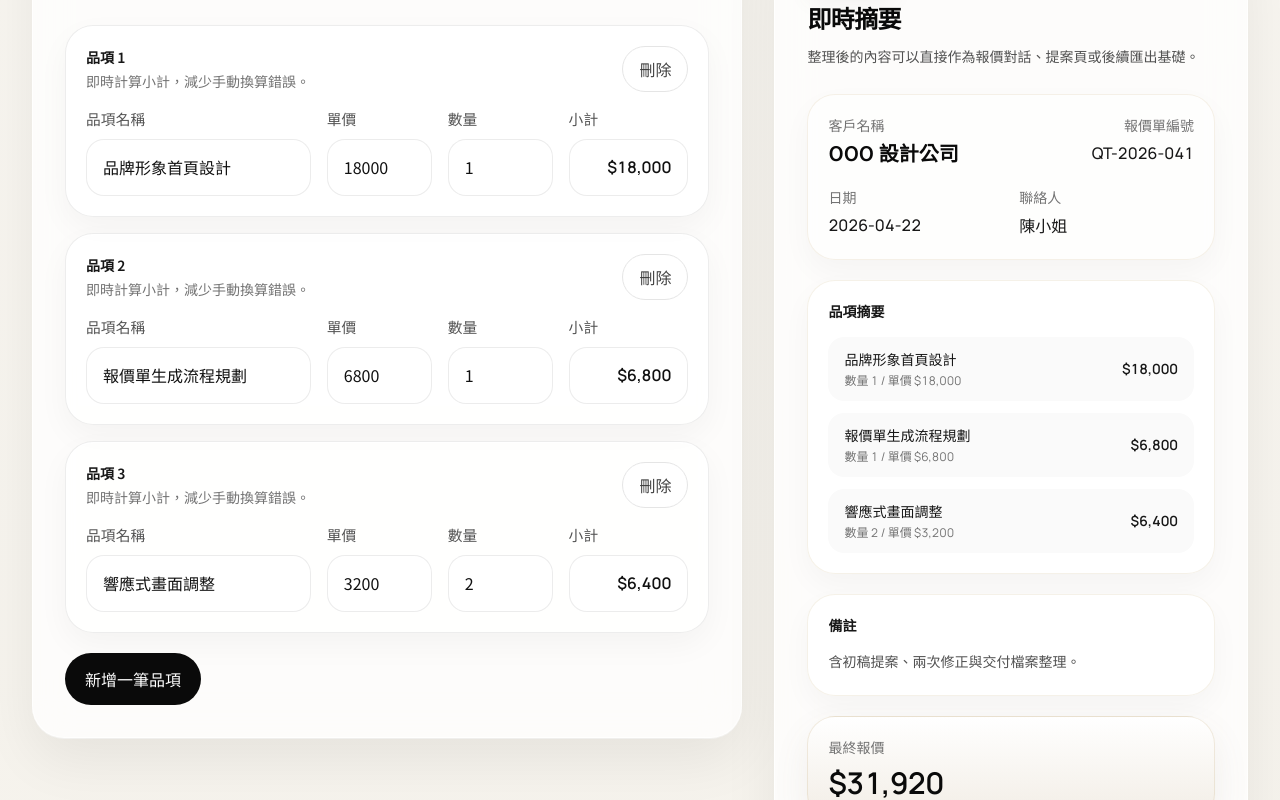
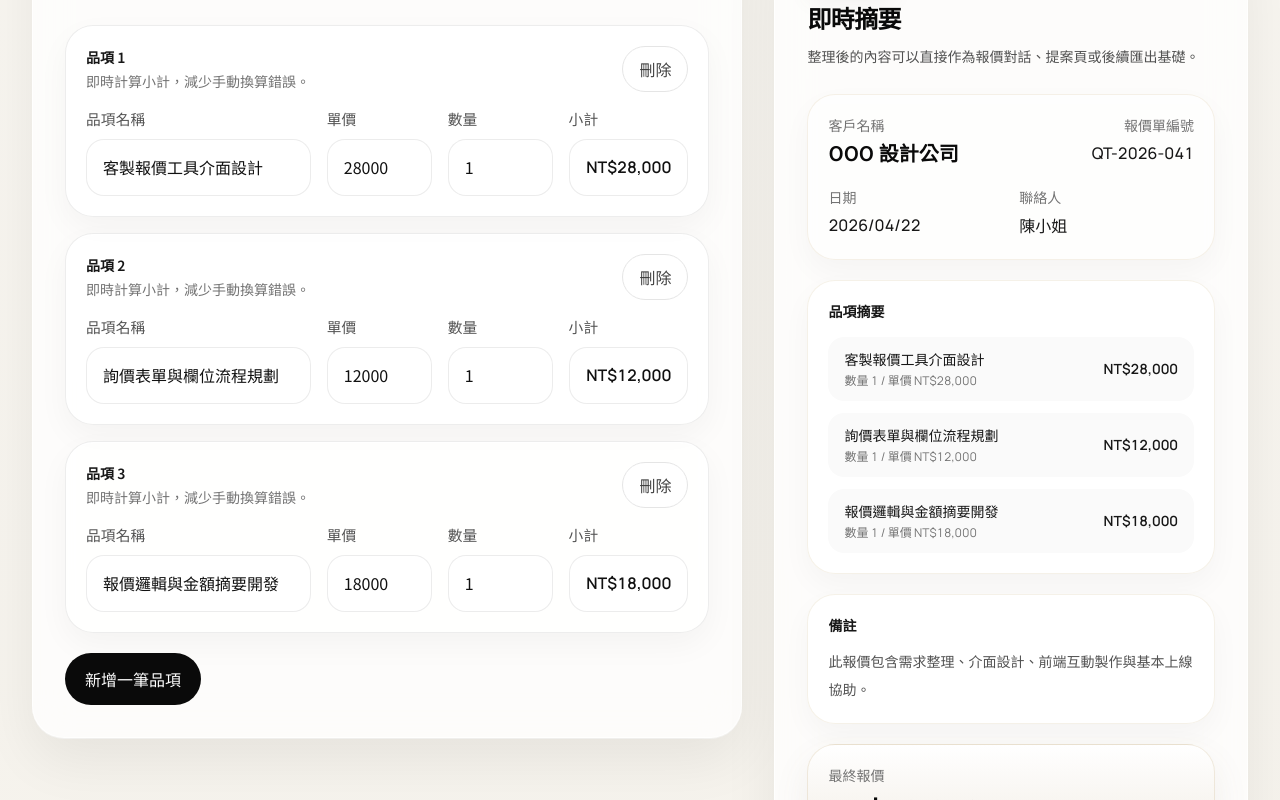
Before and after one commit to CiCK-IT/custom-quotation-tool, a Next.js app: page / in a window 1280 px wide. Shown: the part 1580-2380 px from the top of the page. Built offline with nearby package versions, Linux system fonts and the light colour scheme.

Commit message:
Polish PDF quote output

```diff
--- a/components/quote-generator.jsx
+++ b/components/quote-generator.jsx
@@ -17,23 +17,25 @@ const initialForm = {
   quoteNumber: "QT-2026-041",
   date: "2026-04-22",
   contactPerson: "陳小姐",
-  notes: "含初稿提案、兩次修正與交付檔案整理。",
-  discount: "800",
+  notes: "此報價包含需求整理、介面設計、前端互動製作與基本上線協助。",
+  discount: "1200",
   taxRate: "5",
 };
 
 const initialItems = [
-  createItem("item-1", "品牌形象首頁設計", "18000", "1"),
-  createItem("item-2", "報價單生成流程規劃", "6800", "1"),
-  createItem("item-3", "響應式畫面調整", "3200", "2"),
+  createItem("item-1", "客製報價工具介面設計", "28000", "1"),
+  createItem("item-2", "詢價表單與欄位流程規劃", "12000", "1"),
+  createItem("item-3", "報價邏輯與金額摘要開發", "18000", "1"),
 ];
 
-const formatCurrency = (value) =>
-  new Intl.NumberFormat("zh-TW", {
-    style: "currency",
-    currency: "TWD",
+const formatCurrency = (value) => {
+  const amount = Math.round(Number.isFinite(value) ? value : 0);
+  const formatted = new Intl.NumberFormat("en-US", {
     maximumFractionDigits: 0,
-  }).format(Number.isFinite(value) ? value : 0);
+  }).format(amount);
+
+  return `NT$${formatted}`;
+};
 
 const toNumber = (value) => {
   const parsed = Number(value);
@@ -48,14 +50,19 @@ const escapeHtml = (value) =>
     .replaceAll('"', "&quot;")
     .replaceAll("'", "&#039;");
 
-const formatPlainDate = (value) => value || "未填寫";
+const formatPlainDate = (value) => {
+  if (!value) {
+    return "未填寫";
+  }
+
+  return value.replaceAll("-", "/");
+};
 
 function buildQuotePrintHtml({ form, items, totals }) {
   const rows = items
     .map(
-      (item, index) => `
+      (item) => `
         <tr>
-          <td>${index + 1}</td>
           <td>${escapeHtml(item.name || "未命名品項")}</td>
           <td class="numeric">${formatCurrency(toNumber(item.price))}</td>
           <td class="numeric">${toNumber(item.quantity)}</td>
@@ -73,7 +80,7 @@ function buildQuotePrintHtml({ form, items, totals }) {
         <style>
           @page {
             size: A4;
-            margin: 16mm;
+            margin: 0;
           }
 
           * {
@@ -91,6 +98,8 @@ function buildQuotePrintHtml({ form, items, totals }) {
 
           .sheet {
             width: 100%;
+            min-height: 297mm;
+            padding: 16mm;
           }
 
           .topbar {
@@ -293,7 +302,6 @@ function buildQuotePrintHtml({ form, items, totals }) {
           <table>
             <thead>
               <tr>
-                <th style="width: 44px;">#</th>
                 <th>品項</th>
                 <th class="numeric">單價</th>
                 <th class="numeric">數量</th>
@@ -642,7 +650,7 @@ export default function QuoteGenerator() {
                           className="field"
                           value={item.name}
                           onChange={(event) => updateItem(item.id, "name", event.target.value)}
-                          placeholder="例如：網站首頁視覺設計"
+                          placeholder="例如：報價工具介面設計"
                         />
                       </Field>
                       <Field label="單價">
@@ -750,7 +758,7 @@ export default function QuoteGenerator() {
                   <div className="mt-5 grid gap-4 sm:grid-cols-2">
                     <div>
                       <p className="text-sm text-neutral-500">日期</p>
-                      <p className="font-ui mt-1 font-medium text-neutral-900">{form.date || "-"}</p>
+                      <p className="font-ui mt-1 font-medium text-neutral-900">{formatPlainDate(form.date)}</p>
                     </div>
                     <div>
                       <p className="text-sm text-neutral-500">聯絡人</p>
```
